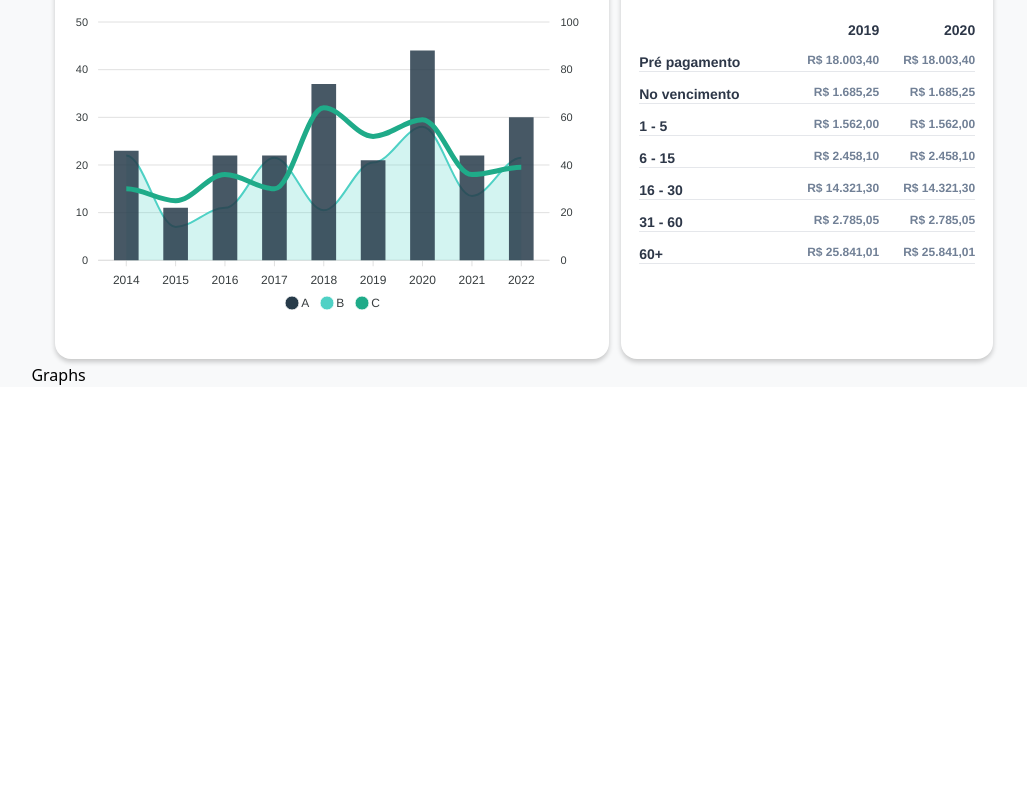
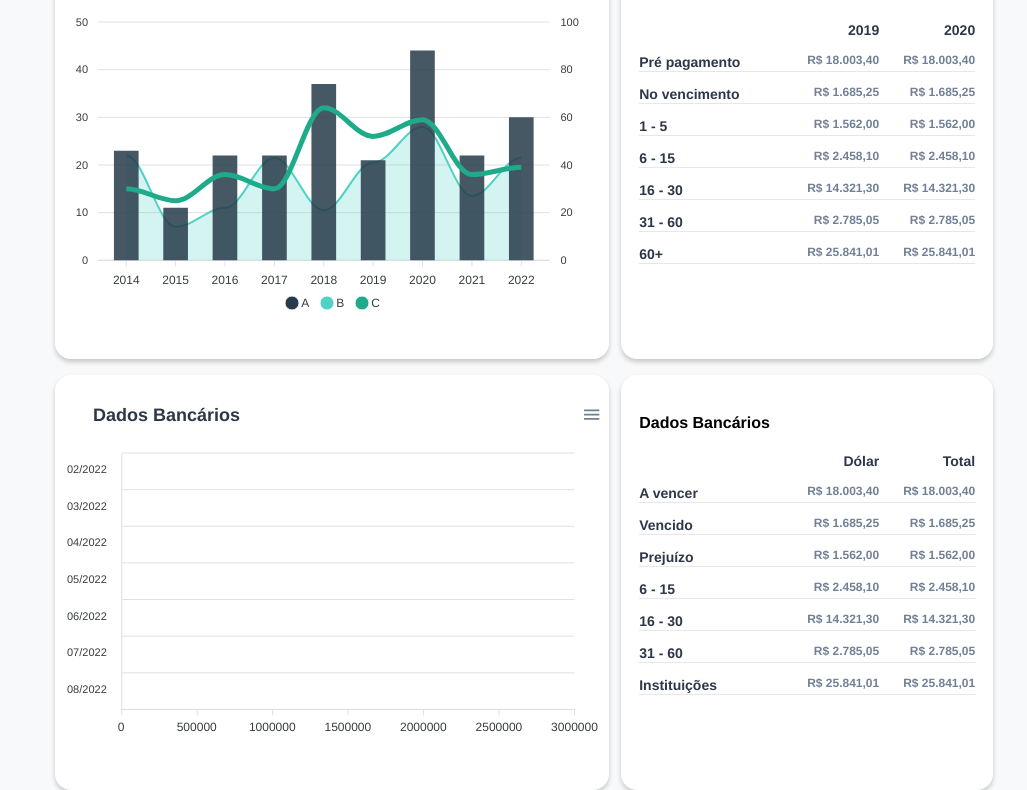
Before and after one commit to doubleyooz/react-chart-dashboard, a React (Create React App) app: page / in a window 1280 px wide. Shown: the part 864-1654 px from the top of the page, without its empty margins (239-1266 px from the left). Before the commit the page ends 1251 px from the top, so only its background shows below. Built offline with nearby package versions, Linux system fonts and the light colour scheme.

Commit message:
add: new Chart in the Charts section

```diff
--- a/src/components/Charts.tsx
+++ b/src/components/Charts.tsx
@@ -94,15 +94,87 @@ const state: { series: any; options: ApexOptions } = {
     },
 };
 
+const state2: { series: any; options: ApexOptions } = {
+    series: [
+        {
+            name: 'Movimentação',
+            type: 'column',
+            data: [1800340, 168525, 156200, 245810, 1432130, 278505, 2584101],
+        },
+    ],
+    options: {
+        title: {
+            text: 'Dados Bancários',
+            align: 'left',
+            margin: 0,
+            offsetX: 28,
+            offsetY: 0,
+            floating: false,
+            style: {
+                fontSize: '18px',
+                fontWeight: 'bold',
+                color: '#2D3748',
+            },
+        },
+
+        chart: {
+            width: '100%',
+            height: 450,
+            type: 'bar',
+        },
+
+        colors: ['#273B4A'],
+        plotOptions: {
+            bar: {
+                horizontal: true,
+            },
+        },
+
+        fill: {
+            opacity: [0.85, 0.25, 1],
+            gradient: {
+                inverseColors: false,
+                shade: 'light',
+                type: 'vertical',
+                opacityFrom: 0.85,
+                opacityTo: 0.55,
+                stops: [0, 100, 100, 100],
+            },
+        },
+
+        xaxis: {
+            categories: [
+                '02/2022',
+                '03/2022',
+                '04/2022',
+                '05/2022',
+                '06/2022',
+                '07/2022',
+                '08/2022',
+            ],
+        },
+        yaxis: {
+            max: 3000000,
+            labels: {
+                show: true,
+            },
+        },
+        tooltip: {
+            shared: true,
+            intersect: false,
+        },
+    },
+};
+
 const Charts: React.FC<{}> = () => {
     const info = [1800340, 168525, 156200, 245810, 1432130, 278505, 2584101];
     const data = [
         info.map((item) => item.toString()),
-        info.map((item) => item.toString())
+        info.map((item) => item.toString()),
     ];
     return (
-        <div>
-            <div className="flex flex-wrap 2lg:flex-nowrap justify-center gap-3 px-6">
+        <div className="">
+            <div className="flex flex-wrap 2lg:flex-nowrap justify-center gap-3 px-6 mb-4">
                 <div className="w-full py-7 max-w-[600px] rounded-2xl shadow-[0_3px_5px_0px_rgba(0,0,0,0.2)] bg-white">
                     <ReactApexChart
                         options={state.options}
@@ -126,6 +198,30 @@ const Charts: React.FC<{}> = () => {
                     minWidth={100}
                 />
             </div>
+            <div className="flex flex-wrap 2lg:flex-nowrap justify-center gap-3 px-6">
+                <div className="w-full py-7 max-w-[600px] rounded-2xl shadow-[0_3px_5px_0px_rgba(0,0,0,0.2)] bg-white">
+                    <ReactApexChart
+                        options={state2.options}
+                        series={state2.series}
+                        type="bar"
+                    />
+                </div>
+                <SpreadSheet
+                    title={'Dados Bancários'}
+                    rows={[
+                        'A vencer',
+                        'Vencido',
+                        'Prejuízo',
+                        '6 - 15',
+                        '16 - 30',
+                        '31 - 60',
+                        'Instituições',
+                    ]}
+                    columns={['Dólar', 'Total']}
+                    values={[data[0], data[1]]}
+                    minWidth={100}
+                />
+            </div>
         </div>
     );
 };
--- a/src/pages/Dashboard.tsx
+++ b/src/pages/Dashboard.tsx
@@ -10,8 +10,8 @@ const Dashboard = () => {
         email: 'gabriel@agromais.com',
         cpf: '123.456.789-50',
         title: 'PRODUTO RURAL',
-        date: new Date()
-    }
+        date: new Date(),
+    };
     return (
         <div className="grid grid-cols-4 lg:grid-cols-5">
             <SideMenu />
@@ -23,11 +23,10 @@ const Dashboard = () => {
                         alt=""
                     />
                 </div>
-                <Header/>
+                <Header />
                 <Card data={data} />
-                <FirstSection/>
-                <Charts/>
-                Graphs
+                <FirstSection />
+                <Charts />
             </div>
         </div>
     );
```
